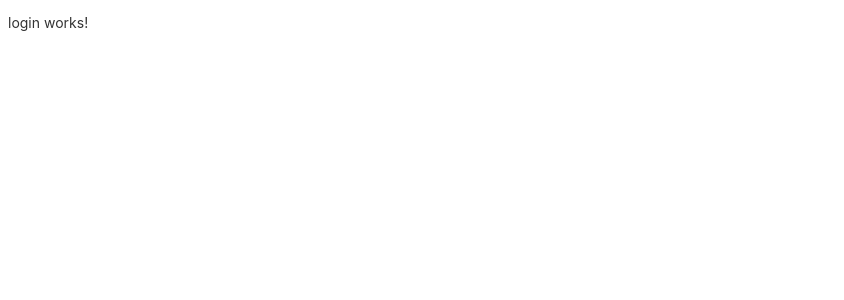
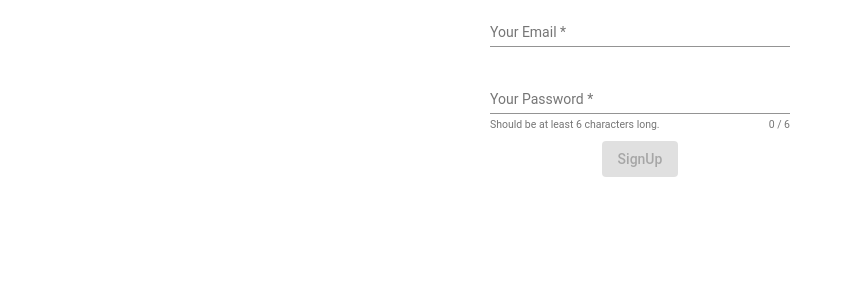
Before and after one commit to yash2701/fitness-tracker-app, an Angular app: page /login in a window 1280 px wide. Shown: the top 300 px of the page, without its empty margins (0-844 px from the left). Built offline with nearby package versions, Linux system fonts and the light colour scheme.

Commit message:
Done login component.

```diff
--- a/src/app/auth/login/login.component.html
+++ b/src/app/auth/login/login.component.html
@@ -1 +1,31 @@
-<p>login works!</p>
+<section>
+    <form fxLayout="column" fxLayoutAlign="center center" fxLayoutGap="10px" #f="ngForm" (ngSubmit)="onSubmit(f)">
+        <mat-form-field>
+            <input
+                type="email"
+                matInput
+                placeholder="Your Email"
+                ngModel
+                name="email"
+                required
+                #emailInput="ngModel"
+                >
+            <mat-error *ngIf="emailInput.hasError('required')">Field must not be empty.</mat-error>
+            <mat-error *ngIf="!emailInput.hasError('required')">E-mail is invalid.</mat-error>
+        </mat-form-field>
+        <mat-form-field hintLabel="Should be at least 6 characters long.">
+            <input
+                type="password"
+                matInput
+                placeholder="Your Password"
+                ngModel
+                name="password"
+                required
+                minlength="6"
+                #pwInput="ngModel">
+            <mat-hint align="end">{{ pwInput.value?.length }} / 6</mat-hint>
+            <mat-error>Has to be at least 6 characters long.</mat-error>
+        </mat-form-field>
+        <button type="submit" mat-raised-button color="primary" [disabled]="f.invalid">SignUp</button>
+    </form>
+</section>
--- a/src/app/auth/login/login.component.scss
+++ b/src/app/auth/login/login.component.scss
@@ -0,0 +1,3 @@
+mat-form-field {
+    width: 300px;
+}
--- a/src/app/auth/login/login.component.ts
+++ b/src/app/auth/login/login.component.ts
@@ -1,4 +1,5 @@
 import { Component, OnInit } from '@angular/core';
+import { NgForm } from '@angular/forms';
 
 @Component({
   selector: 'app-login',
@@ -12,4 +13,8 @@
   ngOnInit(): void {
   }
 
+  onSubmit(form: NgForm) {
+    console.log(form);
+  }
+
 }
--- a/src/app/auth/signup/signup.component.html
+++ b/src/app/auth/signup/signup.component.html
@@ -1,4 +1,4 @@
-<section class="signup-form">
+<section>
     <form fxLayout="column" fxLayoutAlign="center center" fxLayoutGap="10px" #f="ngForm" (ngSubmit)="onSubmit(f)">
         <mat-form-field>
             <input
```
